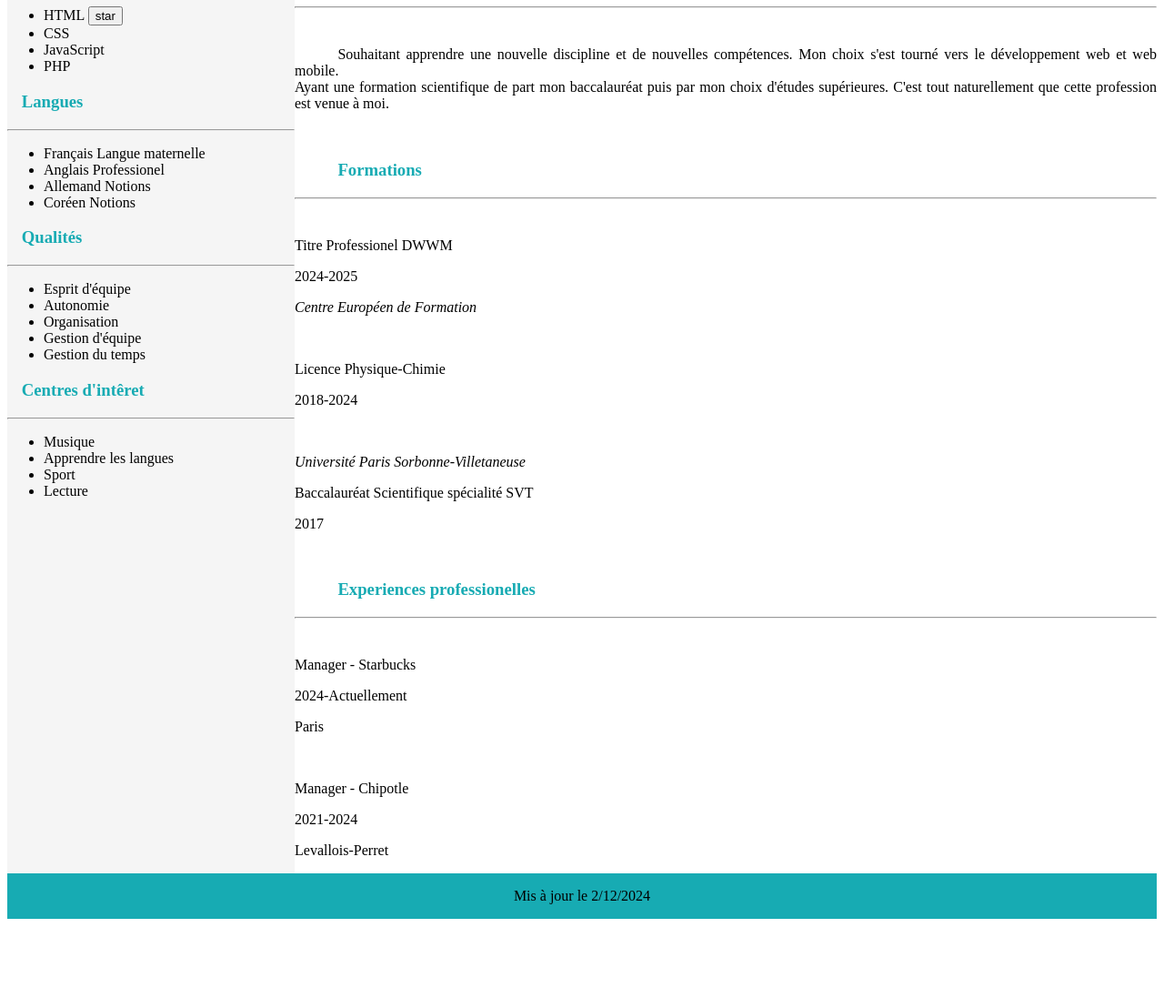
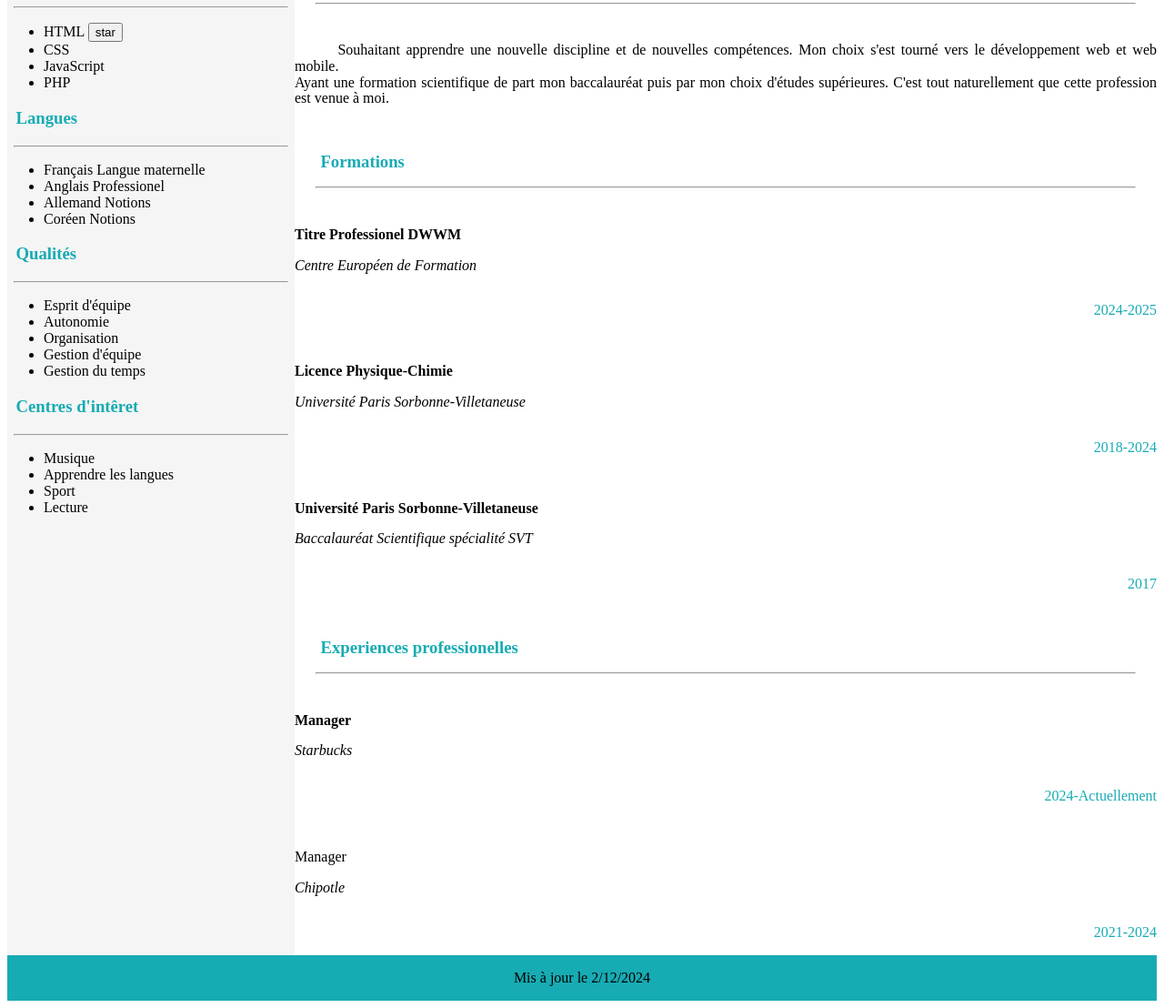
Before and after one commit to FaBo1235/BOIREAU_Fanny_Devoir_3_CV_HTML_CSS-, a plain HTML site: page index.html in a window 1280 px wide. Shown: the part 275-1383 px from the top of the page at 91% size. Before the commit the page ends 1293 px from the top, so only its background shows below. Drawn offline with Linux system fonts and the light colour scheme.

Commit message:
Add HTML basic file

```diff
--- a/asset/style/style.css
+++ b/asset/style/style.css
@@ -13,12 +13,12 @@ header{
 
 hr{
     color: #17abb3;
-    text-indent: 5%;
+    width: 95%;
 }
 
 h3{
     color: #17abb3;
-    text-indent: 5%;
+    text-indent: 3%;
 }
 
 img{
@@ -32,6 +32,7 @@ img{
 main{
     display: flex;
     justify-content: space-around;
+    /*line-height: 1.1rem;*/
 }
 
 #gauche{
@@ -41,11 +42,12 @@ main{
 
 #droite{
     flex: 3;
+    line-height: 1.1em;
 }
 
 footer{
     display: flex;
-   justify-content: center;
+    justify-content: center;
     background-color: #17abb3;
 }
 
@@ -53,3 +55,10 @@ footer{
     text-indent: 5%;
     text-align: justify;
 }
+
+.date{
+    color: #17abb3;
+    display: flex;
+    justify-content: flex-end;
+    align-content: flex-start;
+}
--- a/index.html
+++ b/index.html
@@ -30,6 +30,7 @@
     <main>
         <div id="gauche">
             <h3>Compétences</h3>
+                <hr>
                 <ul class="skills">
                     <li class="">HTML <input type="button" value="star"></li>
                     <li class="">CSS</li>
@@ -72,28 +73,29 @@
                 <br>
                 <h3>Formations</h3>
                 <hr>
-            <br>
-            <p>Titre Professionel DWWM</p>
-                <p class="date">2024-2025</p>
+                <br>
+                <p><strong>Titre Professionel DWWM</strong></p>
                 <p><i>Centre Européen de Formation</i></p>
+                <div class="date"><p>2024-2025</p></div>
                 <br>
-                <p>Licence Physique-Chimie</p>
-                <p class="date">2018-2024</p>
+                <p><strong>Licence Physique-Chimie</strong></p>
+                <p><i>Université Paris Sorbonne-Villetaneuse</i></p>
+                <div class="date"><p>2018-2024</p></div>
                 <br>
-                <p><i>Université Paris Sorbonne-Villetaneuse</i></p>
-                <p>Baccalauréat Scientifique spécialité SVT</p>
-                <p class="date">2017</p>
-            <br>
-            <h3>Experiences professionelles</h3>
-                <hr class="light">
+                <p><strong>Université Paris Sorbonne-Villetaneuse</strong></p>
+                <p><i>Baccalauréat Scientifique spécialité SVT</i></p>
+                <div class="date"><p>2017</p></div>
                 <br>
-                <p>Manager - Starbucks</p>
-                <p class="date">2024-Actuellement</p>
-                <p>Paris</p>
+                <h3>Experiences professionelles</h3>
+                <hr>
                 <br>
-                <p>Manager - Chipotle</p>
-                <p class="date">2021-2024</p>
-                <p>Levallois-Perret</p>
+                <p><strong>Manager</strong></p>
+                <p><i>Starbucks</i></p>
+                 <div class="date"><p>2024-Actuellement</p></div>
+                <br>
+                <p>Manager</p>
+                <p><i>Chipotle</i></p>
+                <div class="date"><p>2021-2024</p></div>
         </div>
     </main>
 
```
